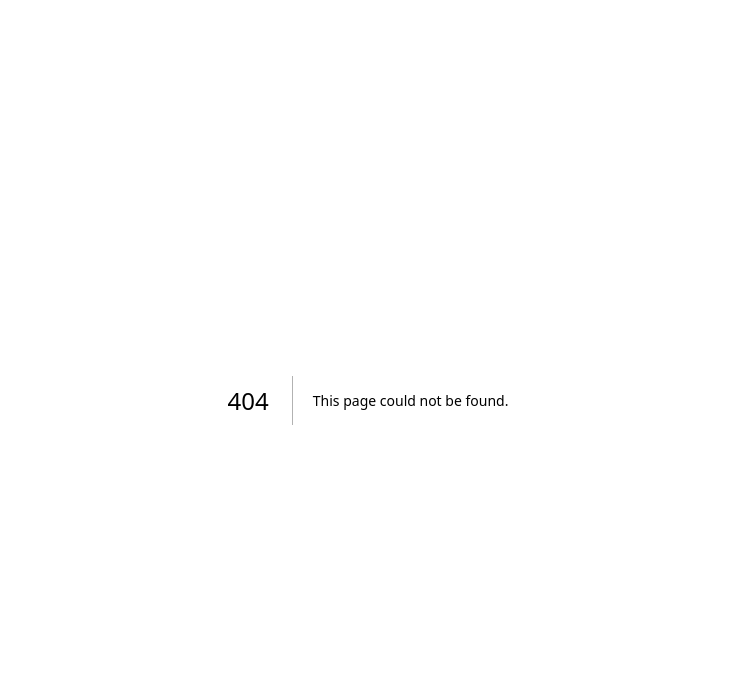
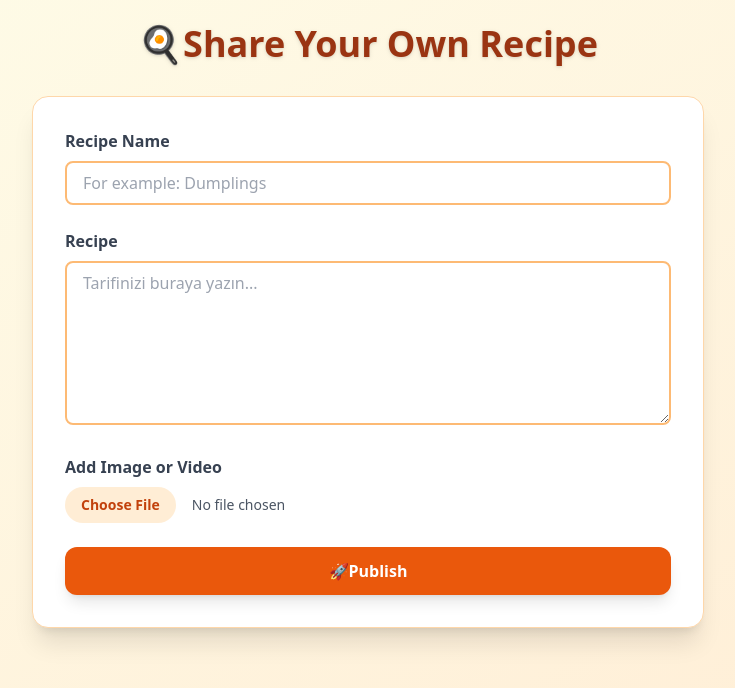
Before and after one commit to nurayarisoy/home-cooking, a Next.js app: page /kochen in a window 1280 px wide. Before the commit this address had no page. Shown: the top 688 px of the page, without its empty margins (272-1007 px from the left). Built offline with nearby package versions, Linux system fonts and the light colour scheme.

Commit message:
recibe login register kochen  added

```diff
--- /dev/null
+++ b/src/pages/kochen.js
@@ -0,0 +1,141 @@
+// src/pages/kochen.js
+import { useState } from "react";
+import Head from "next/head";
+import api from "../utils/axios"; // backend axios instance
+
+export default function Kochen() {
+  const [title, setTitle] = useState("");
+  const [description, setDescription] = useState("");
+  const [media, setMedia] = useState(null);
+  const [preview, setPreview] = useState(null);
+  const [message, setMessage] = useState("");
+
+  const handleMediaChange = (e) => {
+    const file = e.target.files[0];
+    if (file) {
+      setMedia(file);
+      setPreview(URL.createObjectURL(file));
+    }
+  };
+
+  const handleSubmit = async (e) => {
+    e.preventDefault();
+    try {
+      const formData = new FormData();
+      formData.append("title", title);
+      formData.append("description", description);
+      if (media) {
+        formData.append("media", media);
+      }
+
+      await api.post("/api/recipes", formData, {
+        headers: { "Content-Type": "multipart/form-data" },
+      });
+
+      setMessage("✅ Recipe successfully published!");
+      setTitle("");
+      setDescription("");
+      setMedia(null);
+      setPreview(null);
+    } catch (err) {
+      setMessage("❌ Error uploading recipe!");
+    }
+
+  };
+
+
+  return (
+    <div className="min-h-screen bg-gradient-to-br from-yellow-50 to-orange-100 p-6">
+      <Head>
+        <title>Kochen - Share Your Recipe</title>
+      </Head>
+
+      <h1 className="text-4xl font-extrabold text-center text-orange-800 mb-8 drop-shadow">
+        🍳Share Your Own Recipe
+      </h1>
+
+      <form
+        onSubmit={handleSubmit}
+        className="max-w-2xl mx-auto bg-white shadow-xl rounded-2xl p-8 space-y-6 border border-orange-200"
+      >
+        {/* Yemek Adı */}
+        <div>
+          <label className="block font-semibold text-gray-700 mb-2">
+            Recipe Name
+          </label>
+          <input
+            type="text"
+            value={title}
+            onChange={(e) => setTitle(e.target.value)}
+            className="w-full border-2 border-orange-300 focus:border-orange-500 rounded-lg px-4 py-2 focus:outline-none"
+            placeholder="For example: Dumplings"
+            required
+          />
+        </div>
+
+        {/* Tarif */}
+        <div>
+          <label className="block font-semibold text-gray-700 mb-2">
+           Recipe
+          </label>
+          <textarea
+            value={description}
+            onChange={(e) => setDescription(e.target.value)}
+            className="w-full border-2 border-orange-300 focus:border-orange-500 rounded-lg px-4 py-2 focus:outline-none"
+            placeholder="Tarifinizi buraya yazın..."
+            rows={6}
+            required
+          />
+        </div>
+
+        {/* Resim veya Video Yükleme */}
+        <div>
+          <label className="block font-semibold text-gray-700 mb-2">
+          Add Image or Video
+          </label>
+          <input
+            type="file"
+            accept="image/*,video/*"
+            onChange={handleMediaChange}
+            className="block w-full text-sm text-gray-600 file:mr-4 file:py-2 file:px-4
+                       file:rounded-full file:border-0 file:text-sm file:font-semibold
+                       file:bg-orange-100 file:text-orange-700 hover:file:bg-orange-200"
+          />
+        </div>
+
+        {/* Önizleme */}
+        {preview && (
+          <div className="mt-4">
+            {media && media.type.startsWith("image/") ? (
+              <img
+                src={preview}
+                alt="Preview"
+                className="rounded-xl shadow-md max-h-64 mx-auto"
+              />
+            ) : (
+              <video
+                controls
+                className="rounded-xl shadow-md max-h-64 mx-auto"
+                src={preview}
+              />
+            )}
+          </div>
+        )}
+
+        {/* Yayınla Butonu */}
+        <button
+          type="submit"
+          className="w-full bg-orange-600 hover:bg-orange-700 text-white font-bold py-3 px-6 rounded-xl transition transform hover:scale-105 shadow-lg"
+        >
+          🚀Publish
+        </button>
+      </form>
+
+      {message && (
+        <p className="text-center mt-6 text-lg font-semibold text-green-700">
+          {message}
+        </p>
+      )}
+    </div>
+  );
+}
--- a/src/pages/login.js
+++ b/src/pages/login.js
@@ -1,8 +1,13 @@
 import { useState } from "react";
 import Head from "next/head";
 import Link from "next/link";
+import { useRouter } from "next/router";
+import api from "../utils/axios"; // Backend axios instance
 
 export default function Login() {
+  const router = useRouter();
+ const [name, setName] = useState("");
+  const [email, setEmail] = useState("");
   const [password, setPassword] = useState("");
   const [error, setError] = useState("");
   const [validations, setValidations] = useState({
@@ -26,137 +31,128 @@ export default function Login() {
     };
 
     setValidations(updatedValidations);
-
-    const isValid = Object.values(updatedValidations).every(Boolean);
-    setError(isValid ? "" : "Password must meet all the requirements.");
+    setError(
+      Object.values(updatedValidations).every(Boolean)
+        ? ""
+        : "Password must meet all the requirements."
+    );
   };
 
-  const handleSubmit = (e) => {
+  const handleSubmit = async (e) => {
     e.preventDefault();
-    if (Object.values(validations).every(Boolean)) {
-      // Perform login action
-      console.log("Logging in...");
-    } else {
+
+    if (!Object.values(validations).every(Boolean)) {
       setError("Password must meet all the requirements.");
+      return;
+    }
+
+    try {
+      const response = await api.post("/api/login", { email, password });
+      alert(response.data.message);
+
+      // ✅ Başarılı girişte kochen sayfasına yönlendir
+      router.push("/kochen");
+    } catch (err) {
+      const msg = err?.response?.data?.message || "Login failed";
+      setError(msg);
     }
   };
 
   return (
     <div className="flex flex-col md:flex-row min-h-screen bg-gray-100">
       <a href="/" className="block">
-  <img
-    className="h-16 w-auto animate-spin object-cover rounded-full transform hover:scale-175 transition-transform duration-300
-               ml-4 mt-4" // Sağa ve aşağıya kaydırma
-    src="/chef1.png"
-    alt="Logo"
-  />
-</a>
+        <img
+          className="h-16 w-auto animate-spin object-cover rounded-full transform hover:scale-175 transition-transform duration-300 ml-4 mt-4"
+          src="/chef1.png"
+          alt="Logo"
+        />
+      </a>
+
       <Head>
         <title>Login</title>
         <link rel="icon" href="/favicon.ico" />
       </Head>
+
       <div
         className="hidden md:block md:w-1/2 bg-cover bg-center"
         style={{ backgroundImage: "url('/chef.png')" }}
-      >
-        {/* You can also use an img tag if preferred */}
-        {/* <img src="/path-to-your-image.jpg" alt="Login Image" className="w-full h-full object-cover" /> */}
-      </div>
+      ></div>
+
       <div
         className="md:hidden w-full h-64 bg-cover bg-center"
         style={{ backgroundImage: "url('/chef.png')" }}
-      >
-        {/* Small screen image */}
-      </div>
+      ></div>
+
       <div className="flex items-center justify-center w-full md:w-1/2">
         <div className="w-full max-w-md">
-          <form
-            className="bg-white shadow-md rounded px-8 pt-6 pb-8 mb-4"
-            onSubmit={handleSubmit}
-          >
+          <form className="bg-blackshadow-md rounded px-8 pt-6 pb-8 mb-4" onSubmit={handleSubmit}>
             <div className="mb-4">
-              <label
-                className="block text-gray-700 text-sm font-bold mb-2"
-                htmlFor="username"
-              >
-                Username
+              <label htmlFor="name" className="block text-gray-700 text-sm font-bold mb-2">
+                Name
               </label>
               <input
+                id="name"
+                type="name"
+                placeholder="Name"
+                value={name}
+                onChange={(e) => setName(e.target.value)}
                 className="shadow appearance-none border rounded w-full py-2 px-3 text-gray-700 leading-tight focus:outline-none focus:shadow-outline"
-                id="username"
-                type="text"
-                placeholder="Username"
+                required
               />
             </div>
+            <div className="mb-4">
+              <label htmlFor="email" className="block text-gray-700 text-sm font-bold mb-2">
+                Email
+              </label>
+              <input
+                id="email"
+                type="email"
+                placeholder="Email"
+                value={email}
+                onChange={(e) => setEmail(e.target.value)}
+                className="shadow appearance-none border rounded w-full py-2 px-3 text-gray-700 leading-tight focus:outline-none focus:shadow-outline"
+                required
+              />
+            </div>
+
             <div className="mb-6">
-              <label
-                className="block text-gray-700 text-sm font-bold mb-2"
-                htmlFor="password"
-              >
+              <label htmlFor="password" className="block text-gray-700 text-sm font-bold mb-2">
                 Password
               </label>
               <input
-                className={`shadow appearance-none border rounded w-full py-2 px-3 text-gray-700 mb-3 leading-tight focus:outline-none focus:shadow-outline ${
-                  error ? "border-red-500" : ""
-                }`}
                 id="password"
                 type="password"
                 placeholder="******************"
                 value={password}
                 onChange={handlePasswordChange}
+                className={`shadow appearance-none border rounded w-full py-2 px-3 text-gray-700 mb-3 leading-tight focus:outline-none focus:shadow-outline ${
+                  error ? "border-red-500" : ""
+                }`}
               />
               {error && <p className="text-red-500 text-xs italic">{error}</p>}
               <div className="mt-2">
-                <p
-                  className={`text-sm ${
-                    validations.minLength ? "text-green-500" : "text-gray-500"
-                  }`}
-                >
+                <p className={`text-sm ${validations.minLength ? "text-green-500" : "text-gray-500"}`}>
                   {validations.minLength ? "✓" : "✗"} Minimum 8 characters
                 </p>
-                <p
-                  className={`text-sm ${
-                    validations.hasUpperCase
-                      ? "text-green-500"
-                      : "text-gray-500"
-                  }`}
-                >
-                  {validations.hasUpperCase ? "✓" : "✗"} At least one uppercase
-                  letter
+                <p className={`text-sm ${validations.hasUpperCase ? "text-green-500" : "text-gray-500"}`}>
+                  {validations.hasUpperCase ? "✓" : "✗"} At least one uppercase letter
                 </p>
-                <p
-                  className={`text-sm ${
-                    validations.hasLowerCase
-                      ? "text-green-500"
-                      : "text-gray-500"
-                  }`}
-                >
-                  {validations.hasLowerCase ? "✓" : "✗"} At least one lowercase
-                  letter
+                <p className={`text-sm ${validations.hasLowerCase ? "text-green-500" : "text-gray-500"}`}>
+                  {validations.hasLowerCase ? "✓" : "✗"} At least one lowercase letter
                 </p>
-                <p
-                  className={`text-sm ${
-                    validations.hasNumber ? "text-green-500" : "text-gray-500"
-                  }`}
-                >
+                <p className={`text-sm ${validations.hasNumber ? "text-green-500" : "text-gray-500"}`}>
                   {validations.hasNumber ? "✓" : "✗"} At least one number
                 </p>
-                <p
-                  className={`text-sm ${
-                    validations.hasSpecialChar
-                      ? "text-green-500"
-                      : "text-gray-500"
-                  }`}
-                >
-                  {validations.hasSpecialChar ? "✓" : "✗"} At least one special
-                  character
+                <p className={`text-sm ${validations.hasSpecialChar ? "text-green-500" : "text-gray-500"}`}>
+                  {validations.hasSpecialChar ? "✓" : "✗"} At least one special character
                 </p>
               </div>
             </div>
+
             <div className="flex items-center justify-between">
               <button
+                type="submit"
                 className="bg-blue-500 hover:bg-blue-700 text-white font-bold py-2 px-4 rounded focus:outline-none focus:shadow-outline"
-                type="submit"
               >
                 Sign In
               </button>
@@ -168,9 +164,7 @@ export default function Login() {
               </Link>
             </div>
           </form>
-          <p className="text-center text-gray-500 text-xs">
-            &copy;2023 Acme Corp. All rights reserved.
-          </p>
+          <p className="text-center text-gray-500 text-xs">&copy;2023 Acme Corp. All rights reserved.</p>
         </div>
       </div>
     </div>
--- a/src/pages/recibe.js
+++ b/src/pages/recibe.js
@@ -61,7 +61,7 @@ export default function Recibe() {
 
   return (
     <div className="max-w-xl mx-auto p-6">
-      <h1 className="text-3xl font-bold mb-6 text-center text-gray-800">🍳 AI Recipe Suggestion</h1>
+      <h1 className="text-3xl font-bold mb-6 text-center text-gray-800">🍳  Recipe Suggestion</h1>
 
       <div className="flex space-x-2 mb-4">
         <input
@@ -113,7 +113,7 @@ export default function Recibe() {
 
       {suggestion && !recipe && (
         <div className="bg-red-50 border border-red-400 text-red-800 p-4 rounded-lg mt-4">
-          <h2 className="font-bold mb-2">AI Suggestion:</h2>
+          <h2 className="font-bold mb-2"> Suggestion:</h2>
           <p>{suggestion}</p>
         </div>
       )}
--- a/src/pages/register.js
+++ b/src/pages/register.js
@@ -1,41 +1,35 @@
-import { useEffect, useState } from 'react';
-import axios from 'axios';
+import { useEffect, useState } from "react";
 import Head from "next/head";
-import { useRouter } from 'next/router';
+import { useRouter } from "next/router";
+import api from "../utils/axios"; // 👈 Express backend için axios instance
 
 const RegisterForm = () => {
-  const [username, setUsername] = useState('');
-  const [email, setEmail] = useState('');
-  const [password, setPassword] = useState('');
-  const [latitude, setLatitude] = useState('');
-  const [longitude, setLongitude] = useState('');
-  const router = useRouter();
+  const [username, setUsername] = useState("");
+  const [email, setEmail] = useState("");
+  const [password, setPassword] = useState("");
+  const router = useRouter(); // 👈 bunu ekle
 
-  // Otomatik konum alma
-  useEffect(() => {
-    if (navigator.geolocation) {
-      navigator.geolocation.getCurrentPosition((pos) => {
-        setLatitude(pos.coords.latitude);
-        setLongitude(pos.coords.longitude);
-      });
-    }
-  }, []);
+
+  // Konum alma
+
 
   const handleSubmit = async (e) => {
     e.preventDefault();
 
+  console.log("Gönderilen data:", { username, email, password });
     try {
-      const response = await axios.post("/backend-developer/api/register.js", {
+      const response = await api.post("/api/register", {
         username,
         email,
         password,
-        latitude,
-        longitude,
+
       });
+
       alert(response.data.message);
-      router.push("/welcome"); // 👈 Kayıt başarılıysa yönlendir
+      router.push("/welcome"); // ✅ başarılı kayıt sonrası yönlendir
     } catch (error) {
-      const errorMsg = error?.response?.data?.message || "Kayıt sırasında bir hata oluştu.";
+      const errorMsg =
+        error?.response?.data?.message || "Kayıt sırasında bir hata oluştu.";
       alert(errorMsg);
       console.error("Error registering user:", error);
     }
@@ -93,22 +87,7 @@ const RegisterForm = () => {
             className="w-full p-3 border border-gray-300 rounded-md focus:outline-none focus:ring-2 focus:ring-blue-500"
           />
           <div className="grid grid-cols-2 gap-4">
-            <input
-              type="number"
-              placeholder="Latitude"
-              value={latitude}
-              onChange={(e) => setLatitude(e.target.value)}
-              required
-              className="p-3 border border-gray-300 rounded-md focus:outline-none focus:ring-2 focus:ring-blue-500"
-            />
-            <input
-              type="number"
-              placeholder="Longitude"
-              value={longitude}
-              onChange={(e) => setLongitude(e.target.value)}
-              required
-              className="p-3 border border-gray-300 rounded-md focus:outline-none focus:ring-2 focus:ring-blue-500"
-            />
+
           </div>
           <button
             type="submit"
--- /dev/null
+++ b/src/utils/axios.js
@@ -0,0 +1,7 @@
+import axios from "axios";
+
+const api = axios.create({
+  baseURL: "http://localhost:3001",
+});
+
+export default api;
```
